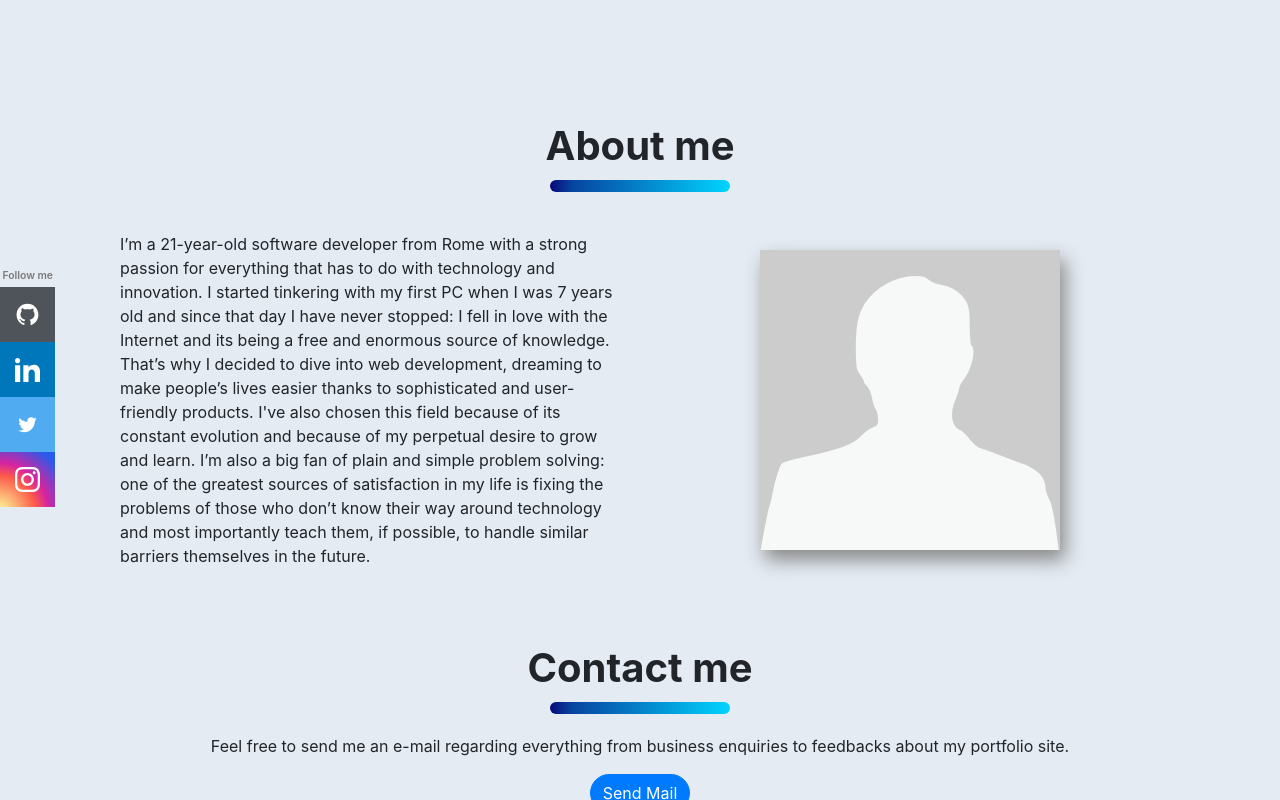
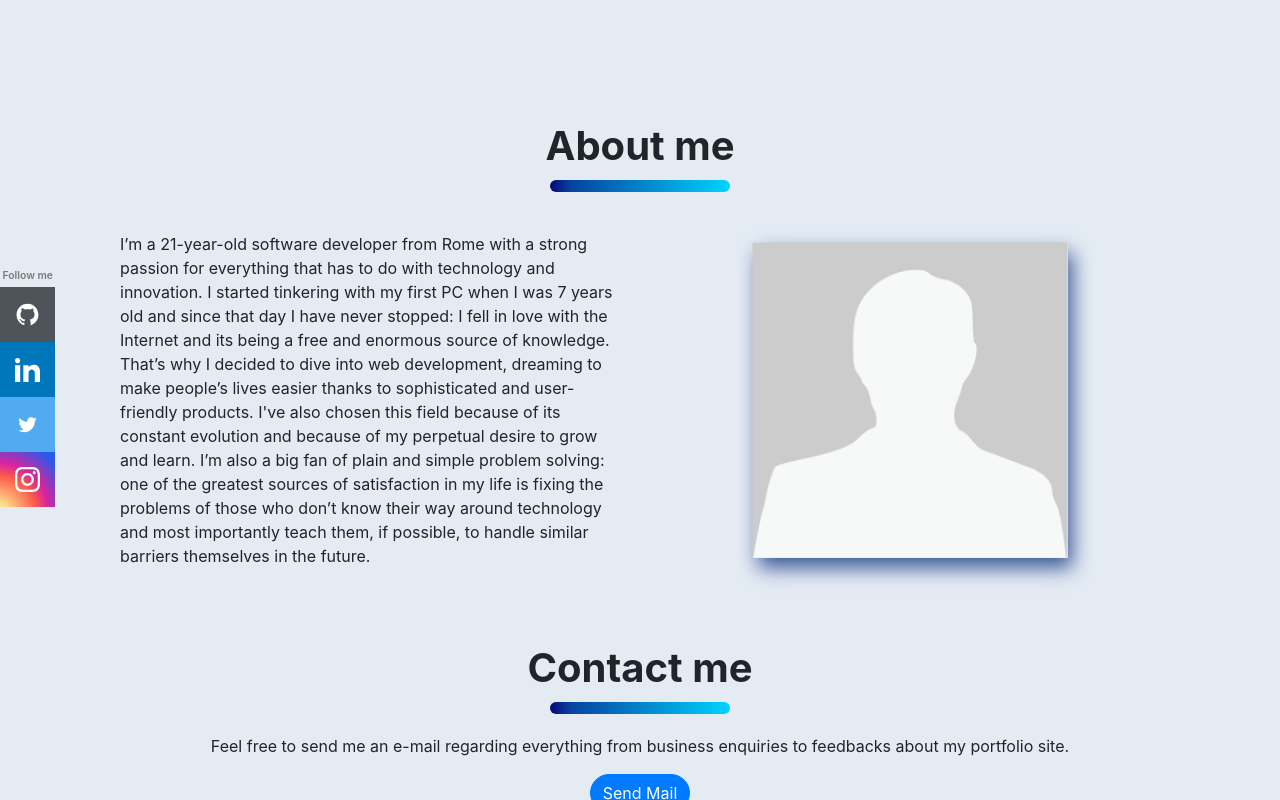
Before and after one commit to eduardomecchia/nuxt-portfolio, a Nuxt app: page / in a window 1280 px wide. In both pictures the pointer is over the picture 910 px from the left and 1098 px from the top of the page. Shown: the part 698-1498 px from the top of the page. Built offline with nearby package versions, Linux system fonts and the light colour scheme.

Commit message:
Add transition effects to picture in about section

```diff
--- a/assets/css/main.scss
+++ b/assets/css/main.scss
@@ -93,6 +93,13 @@ body {
 
                 img {
                     box-shadow: 5px 10px 18px #888;
+                    transition: all .2s ease-in-out;
+                    cursor: pointer;
+
+                    &:hover {
+                        transform: scale(1.05);
+                        box-shadow: 5px 10px 18px #3b5998;
+                    }
                 }
             }
         }
```
